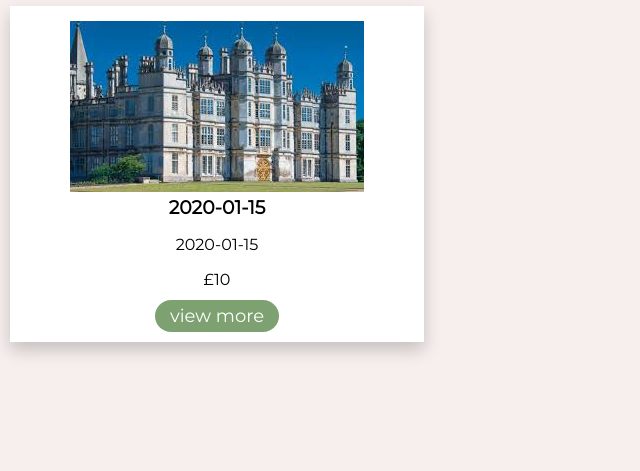
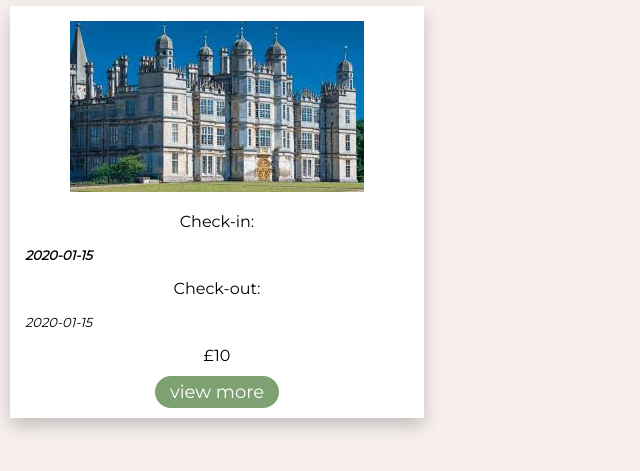
Before and after one commit to robbaile/makersairbnb, a Node server app: template views/my-bookings.hbs in a window 1280 px wide. Shown: the part 134-605 px from the top of the page, without its empty margins (0-640 px from the left). Run offline with Node 20, Linux system fonts and the light colour scheme; the template is opened without the code that fills it: most values are stand-ins (such as "Sample title", 1, 10 or a date in 2020); some libraries are stand-ins or nearby versions.

Commit message:
added formatting to my bookings

```diff
--- a/public/style.css
+++ b/public/style.css
@@ -178,3 +178,6 @@ box-shadow: 0 8px 16px 0 rgba(0,0,0,0.2);
 .availability-heading {
     margin-right: 3px;
 }
+.checkinfo {
+    font-size: medium;
+}
--- a/views/my-bookings.hbs
+++ b/views/my-bookings.hbs
@@ -8,8 +8,10 @@
     {{#each bookings}}
     <div class="spaces-container">
         <img src="./images/house.jpeg" alt="house image">
-        <h3>{{this.startdate}}</h3>
-        <p>{{this.enddate}}</p>
+        <p class ="checkinfo"> Check-in:</p>
+        <h3 class ="details-text">{{this.startdate}}</h3>
+        <p class ="checkinfo"> Check-out:</p>
+        <p class ="details-text">{{this.enddate}}</p>
         <p>£{{this.cost}}</p>
         <a href="spaces/{{this.id}}" class="card-button"> view more</a>
     </div>
```
